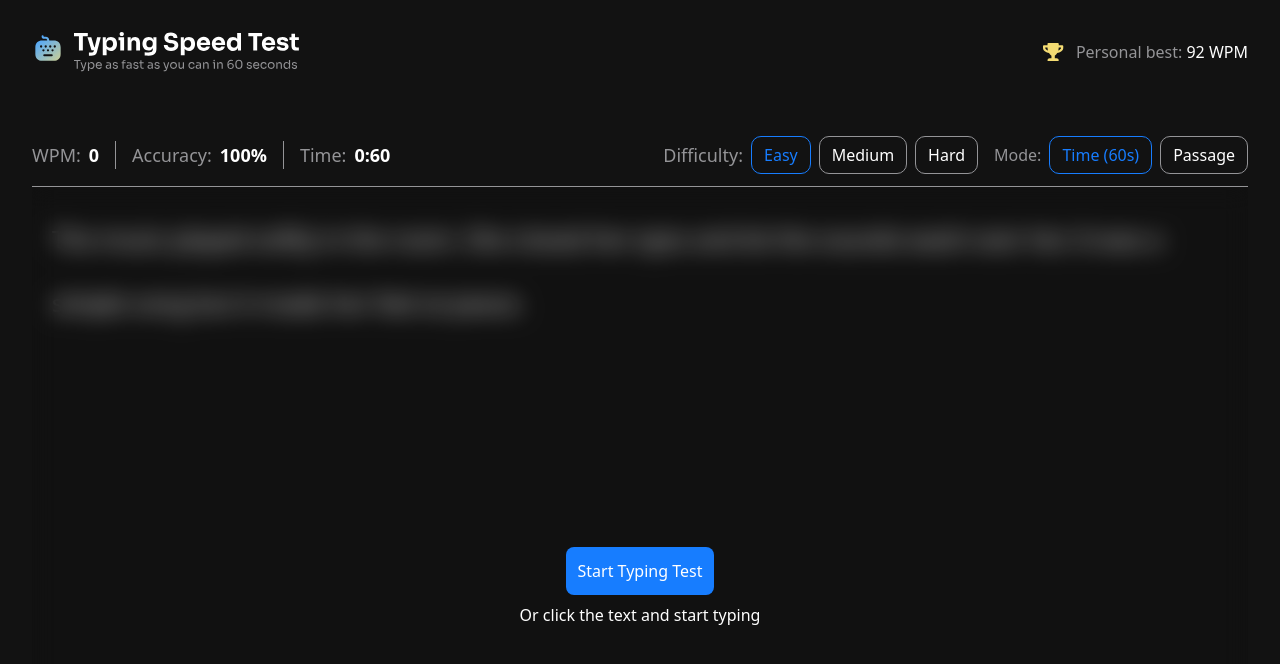
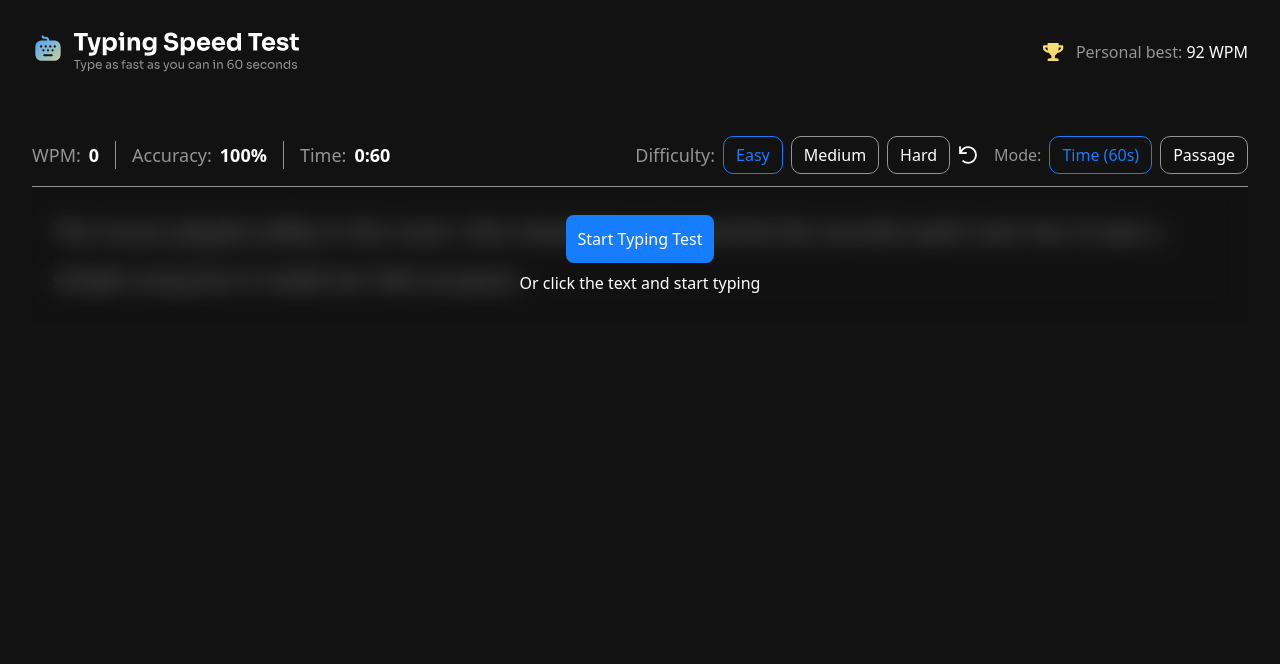
Before and after one commit to iamtridwan/typing-speed-test, a React (Vite) app: page / in a window 1280 px wide. Shown: the top 664 px of the page. Built offline with nearby package versions, Linux system fonts and the light colour scheme; a web font is replaced by a local one.

Commit message:
text color functionality

```diff
--- a/src/App.css
+++ b/src/App.css
@@ -4,3 +4,14 @@
   padding: 2rem;
   text-align: center;
 }
+
+
+
+
+@keyframes spin {
+  from { transform: rotate(0deg); }
+  to   { transform: rotate(360deg); }
+}
+.spin-once {
+  animation: spin 0.2s ease-in-out;
+}
--- a/src/App.tsx
+++ b/src/App.tsx
@@ -12,6 +12,7 @@ function App() {
   const [currentTime, setCurrentTime] = useState("Time (60s)");
   const [startTime, setStartTime] = useState(false);
   const [currentText, setCurrentText] = useState("");
+  const [clearInput, setClearInput] = useState(false);
 
   const handleGetData = () => {
     const text = getData(currentLevel);
@@ -28,8 +29,13 @@ function App() {
       <div className="flex items-center md:items-start lg:items-center flex-col lg:flex-row justify-between gap-4 mt-16 pb-3 border-b border-[#949497]">
         <ScoreBoard />
         <Controls
+          handleRefresh={() => {
+            handleGetData()
+            setClearInput(!clearInput)
+          }}
           currentLevel={currentLevel}
           currentTime={currentTime}
+          hasStarted={startTime}
           setLevel={setCurrentLevel}
           setTime={setCurrentTime}
         />
@@ -37,6 +43,7 @@ function App() {
       <TextArea
         currentText={currentText}
         startTime={startTime}
+        clearInput={clearInput}
         setStartTime={() => setStartTime(true)}
       />
     </>
--- a/src/components/Controls.tsx
+++ b/src/components/Controls.tsx
@@ -1,18 +1,30 @@
 import Icon from "../assets/images/icon-down-arrow.svg";
-import { useState } from "react";
+import RestartIcon from "../assets/images/icon-restart.svg";
+import { useRef, useState } from "react";
 
 type Props = {
   currentLevel: string;
   currentTime: string;
   setLevel: (level: string) => void;
   setTime: (time: string) => void;
+  handleRefresh: () => void;
+  hasStarted: boolean;
 };
 
-const Controls = ({ currentLevel, currentTime, setLevel, setTime }: Props) => {
+const Controls = ({
+  currentLevel,
+  currentTime,
+  setLevel,
+  setTime,
+  handleRefresh,
+  hasStarted,
+}: Props) => {
   const levels = ["Easy", "Medium", "Hard"];
   const mode = ["Time (60s)", "Passage"];
   const [showLevels, setShowLevels] = useState(false);
   const [showTime, setShowTime] = useState(false);
+  const imgRef = useRef<HTMLImageElement>(null);
+  // const spinDuration = 800;
 
   return (
     <div className="flex items-center md:gap-4 justify-between md:justify-start w-full md:w-fit">
@@ -21,6 +33,7 @@ const Controls = ({ currentLevel, currentTime, setLevel, setTime }: Props) => {
         {levels.map((level) => (
           <button
             key={level}
+            disabled={!hasStarted}
             onClick={() => setLevel(level)}
             className={`${
               level === currentLevel
@@ -32,6 +45,27 @@ const Controls = ({ currentLevel, currentTime, setLevel, setTime }: Props) => {
             {level}
           </button>
         ))}
+        <button
+          onClick={() => {
+            handleRefresh();
+            const img = imgRef.current;
+            if (!img) return;
+
+            // Prevent double‑clicks while animation is running
+            if (img.classList.contains("spin-once")) return;
+
+            img.classList.add("spin-once");
+
+            const cleanUp = () => {
+              img.classList.remove("spin-once");
+              img.removeEventListener("animationend", cleanUp);
+            };
+            img.addEventListener("animationend", cleanUp);
+          }}
+          disabled={!hasStarted}
+        >
+          <img src={RestartIcon} alt="refresh icon" ref={imgRef} />
+        </button>
       </div>
       <div className="hidden md:flex items-center gap-2 ">
         <p className="text-[#949497] text-base m-0">Mode:</p>
@@ -77,6 +111,7 @@ const Controls = ({ currentLevel, currentTime, setLevel, setTime }: Props) => {
                       type="radio"
                       id={level}
                       value={level}
+                      checked={level === currentLevel}
                       onChange={() => {
                         setLevel(level);
                         // setShowLevels(false);
@@ -125,6 +160,7 @@ const Controls = ({ currentLevel, currentTime, setLevel, setTime }: Props) => {
                       type="radio"
                       id={level}
                       value={level}
+                      checked={level === currentTime}
                       onChange={() => {
                         setTime(level);
                         // setShowLevels(false);
@@ -148,6 +184,28 @@ const Controls = ({ currentLevel, currentTime, setLevel, setTime }: Props) => {
             </ul>
           )}
         </div>
+        <button
+        className="absolute top-24 right-8 md:hidden"
+          onClick={() => {
+            handleRefresh();
+            const img = imgRef.current;
+            if (!img) return;
+
+            // Prevent double‑clicks while animation is running
+            if (img.classList.contains("spin-once")) return;
+
+            img.classList.add("spin-once");
+
+            const cleanUp = () => {
+              img.classList.remove("spin-once");
+              img.removeEventListener("animationend", cleanUp);
+            };
+            img.addEventListener("animationend", cleanUp);
+          }}
+          disabled={!hasStarted}
+        >
+          <img src={RestartIcon} alt="refresh icon" ref={imgRef} />
+        </button>
       </div>
     </div>
   );
--- a/src/components/TextArea.tsx
+++ b/src/components/TextArea.tsx
@@ -1,15 +1,51 @@
+import { useEffect, useRef, useState } from "react";
 import Modal from "./Modal";
 
 type Props = {
   currentText: string;
   startTime: boolean;
+  clearInput: boolean;
   setStartTime: () => void;
 };
 
-const TextArea = ({ currentText, startTime, setStartTime }: Props) => {
+const TextArea = ({ currentText, startTime, setStartTime, clearInput }: Props) => {
+  const [userInput, setUserInpur] = useState("");
+  const inputRef = useRef<HTMLInputElement | null>(null);
+  const handleChange = (e: React.ChangeEvent<HTMLInputElement>) => {
+    setUserInpur(e.target.value);
+  };
+
+  useEffect(() => {
+    if (startTime) {
+        inputRef.current?.focus();
+    }
+  }, [startTime]);
+
+  useEffect(() => {
+    if (clearInput) {
+        inputRef.current!.value = ''
+        inputRef.current?.focus();
+        setUserInpur('')
+    }
+  }, [clearInput])
+
   return (
-    <div className="w-full p-5 h-screen relative">
-      <p className="text-start text-lg md:text-xl lg:text-2xl leading-16">{currentText}</p>
+    <div className="w-full p-2 md:p-5 h-fit relative">
+      <input
+        type="text"
+        ref={inputRef}
+        onChange={handleChange}
+        className="absolute top-0 left-0 opacity-0 w-full cursor-default"
+      />
+      <p className="text-start text-lg md:text-xl lg:text-2xl leading-8 md:leading-12 text-[#949497]">
+        {currentText.split('').map((char, index) => {
+            let color = '#949497'
+            if (index < userInput.length) {
+                color = char === userInput[index] ? '#4DD67B' : '#D64D5B'
+            }
+            return <span key={index} style={{ color }}>{char}</span>
+        })}
+      </p>
       {!startTime && <Modal setStartTime={setStartTime} />}
     </div>
   );
```
